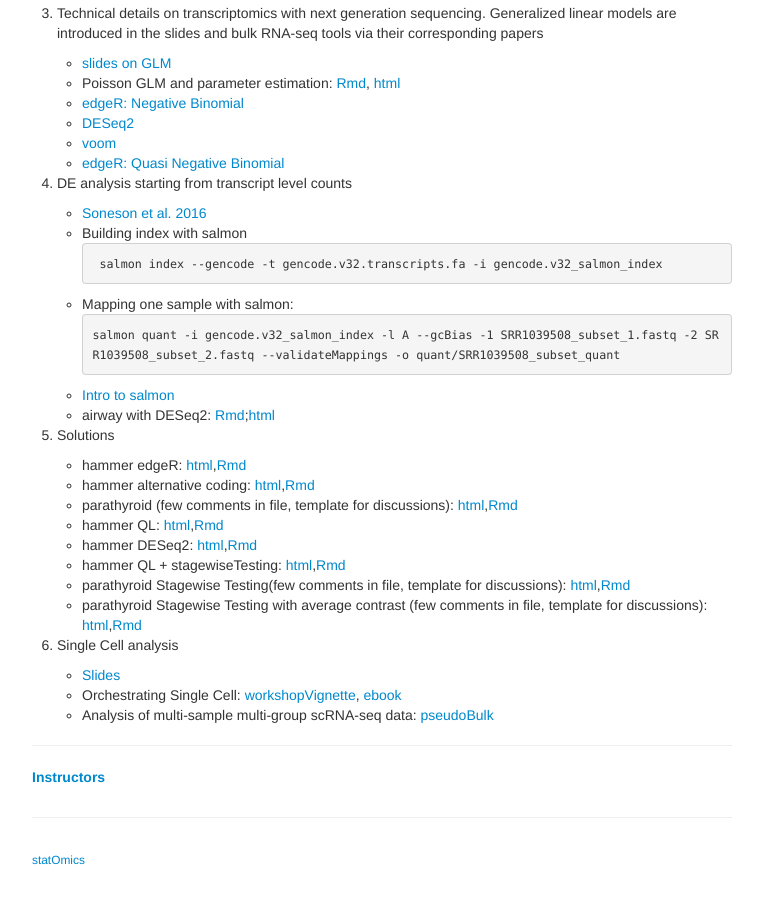
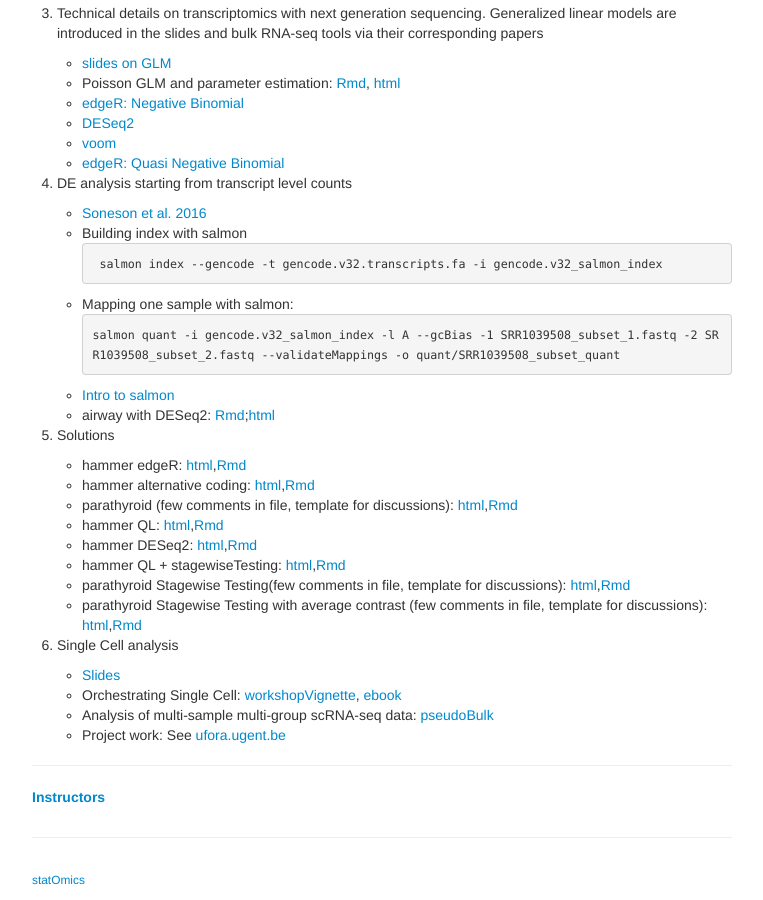
Before and after one commit to statOmics/SGA2019, a Jekyll site: the page built from index.md, in a window 1280 px wide and 900 px high, scrolled down 2291 px. Shown: the whole window, without its empty margins (258-1021 px from the left). Built offline with Jekyll 4.4.1, drawn with Linux system fonts in a browser that asks for light colours.

Commit message:
project scRNA-seq

```diff
--- a/index.md
+++ b/index.md
@@ -137,6 +137,7 @@ salmon quant -i gencode.v32_salmon_index -l A --gcBias -1 SRR1039508_subset_1.fa
     - Orchestrating Single Cell: [workshopVignette](http://biocworkshops2019.bioconductor.org.s3-website-us-east-1.amazonaws.com/page/OSCABioc2019__OSCABioc2019/), [ebook](https://osca.bioconductor.org)
     - Analysis of multi-sample
 multi-group scRNA-seq data:  [pseudoBulk](http://biocworkshops2019.bioconductor.org.s3-website-us-east-1.amazonaws.com/page/muscWorkshop__vignette/)
+    - Project work: See [ufora.ugent.be](ufora.ugent.be)
 
 
 
```
